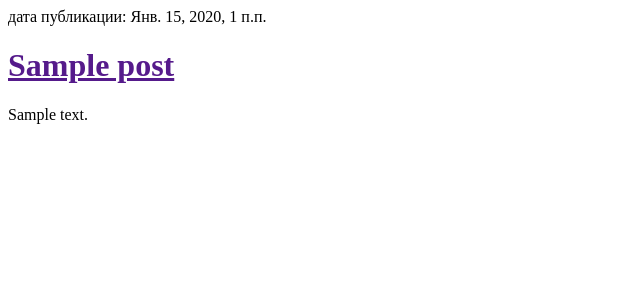
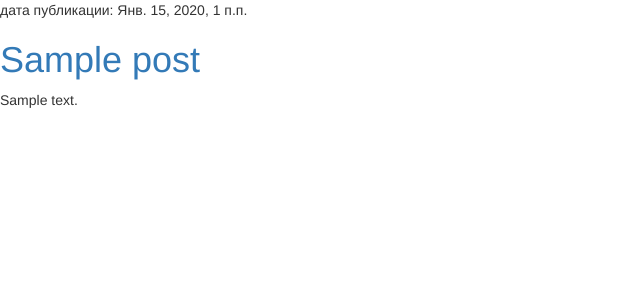
Before and after one commit to Razra88/my-first-blog, a Django app: page / in a window 1280 px wide. Shown: the top 300 px of the page, without its empty margins (0-640 px from the left). Run offline with Django 3.2, Linux system fonts and the light colour scheme; tables that the repository leaves empty hold one stand-in row (values such as "Sample post"); some libraries are stand-ins or nearby versions.

Commit message:
добален css

```diff
--- /dev/null
+++ b/blog/static/css/blok.css
@@ -0,0 +1,3 @@
+h1 a {
+    color: #FCA205;
+}
--- a/blog/templates/blog/post_list.html
+++ b/blog/templates/blog/post_list.html
@@ -1,6 +1,8 @@
 <html>
     <head>
         <title>Светлана привет</title>
+        <link rel="stylesheet" href="//maxcdn.bootstrapcdn.com/bootstrap/3.2.0/css/bootstrap.min.css">
+<link rel="stylesheet" href="//maxcdn.bootstrapcdn.com/bootstrap/3.2.0/css/bootstrap-theme.min.css">
     </head>
     <body>
         {% for post in posts %}
```
